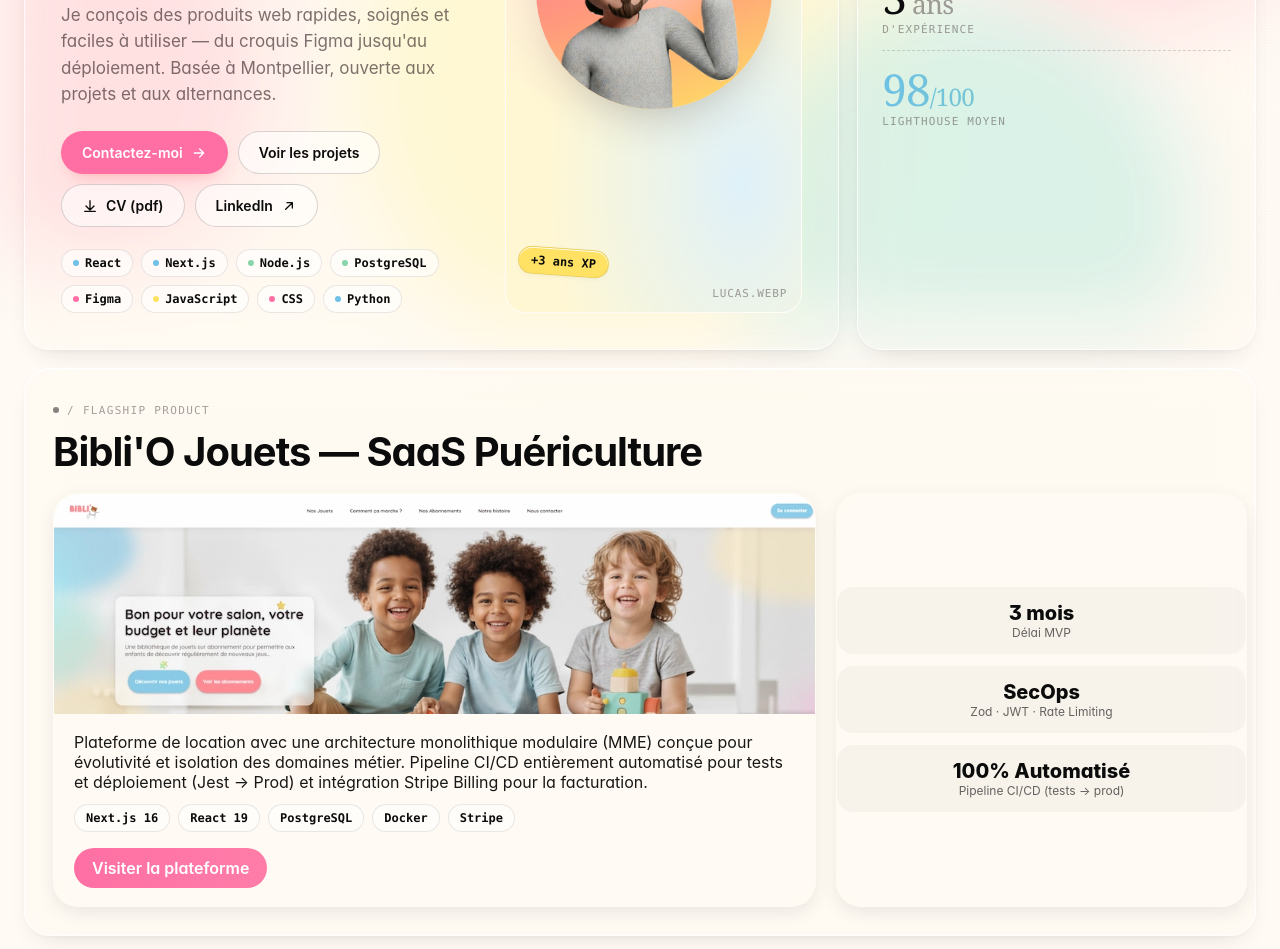
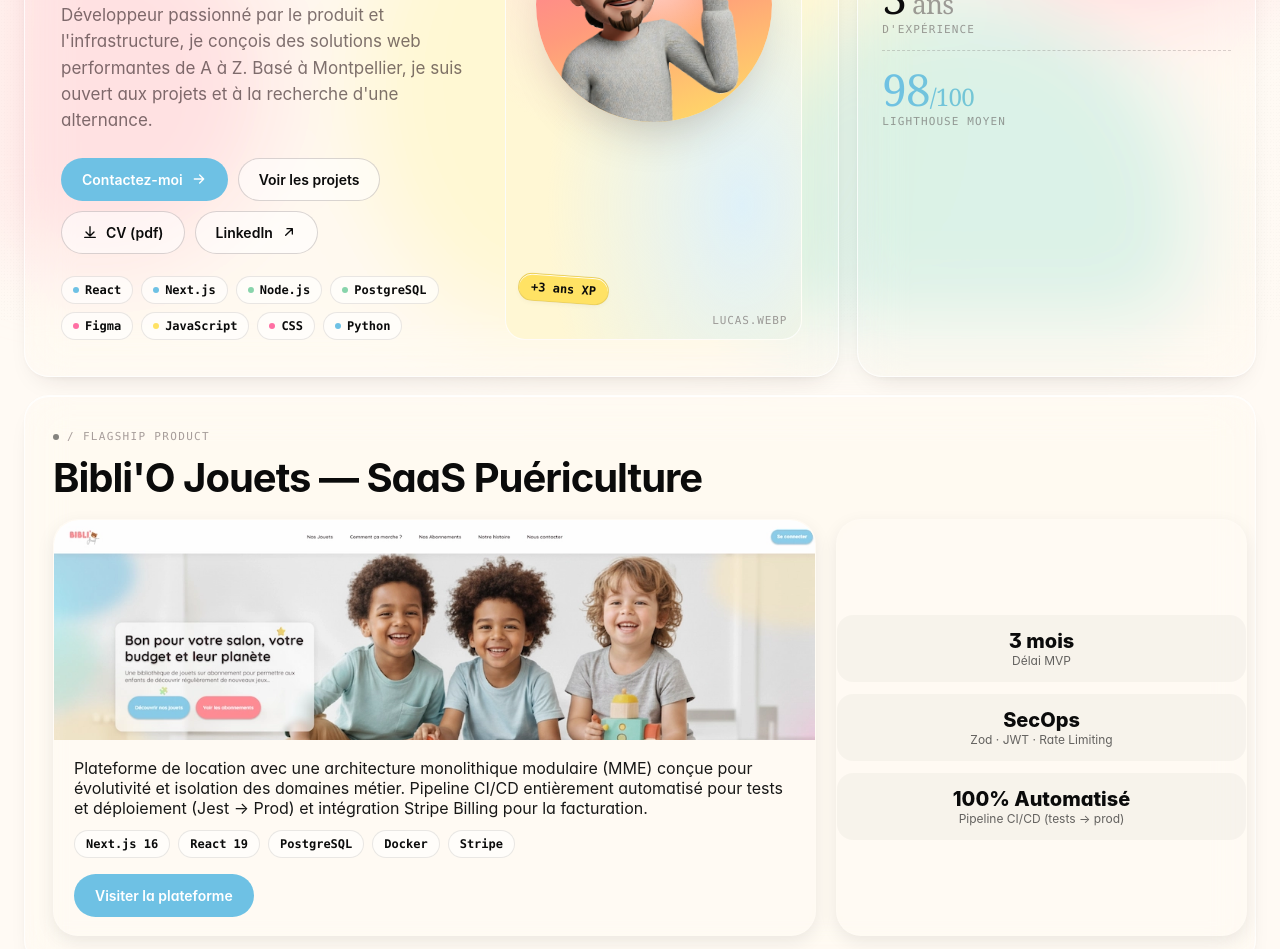
Before and after one commit to LucasPlebani/lucas_portfolio, a Next.js app: page / in a window 1280 px wide. Shown: the part 480-1429 px from the top of the page. Built offline with nearby package versions, Linux system fonts and the light colour scheme.

Commit message:
Change Btn / Hero / title

```diff
--- a/src/app/layout.js
+++ b/src/app/layout.js
@@ -29,8 +29,8 @@
 });
 
 export const metadata = {
-  title: "Create Next App",
-  description: "Generated by create next app",
+  title: "Portfolio de Lucas Plebani - Développeur Full Stack",
+  description: "Découvrez le portfolio de Lucas Plebani, développeur Full Stack passionné par la création de solutions web performantes. Explorez ses projets, compétences et expériences dans le développement web, avec une expertise en React, Next.js et Node.js. Basé à Montpellier, Lucas est ouvert aux opportunités professionnelles et à la collaboration sur des projets innovants.",
 };
 
 export default function RootLayout({ children }) {
--- a/src/components/Contact.js
+++ b/src/components/Contact.js
@@ -108,7 +108,7 @@
             <textarea id="f-msg" rows="5" placeholder="Parlez-moi de votre projet, du timing, du budget approximatif…" value={form.message} onChange={(e) => setField("message", e.target.value)} disabled={isLoading} />
             <span className="field-hint">{errors.message}</span>
           </div>
-          <button type="submit" className="btn btn-pink" disabled={isLoading} style={{ opacity: isLoading ? 0.7 : 1 }}>
+          <button type="submit" className="btn btn-blue" disabled={isLoading} style={{ opacity: isLoading ? 0.7 : 1 }}>
             {isLoading ? "Envoi en cours..." : "Envoyer le message"} <Icon name="arrow" />
           </button>
         </form>
--- a/src/components/FlagshipProject.js
+++ b/src/components/FlagshipProject.js
@@ -34,7 +34,7 @@
             </div>
             <div className="flagship-actions">
               {p.live && p.live !== "#" && p.live !== "" ? (
-                <a className="flagship-cta" href={p.live} target="_blank" rel="noreferrer">Visiter la plateforme</a>
+                <a className="cta btn btn-blue" href={p.live} target="_blank" rel="noreferrer">Visiter la plateforme</a>
               ) : null}
             </div>
           </div>
--- a/src/components/Hero.js
+++ b/src/components/Hero.js
@@ -18,11 +18,10 @@
           <br /><span style={{ fontSize: "0.5em", fontWeight: 500, color: "var(--ink-soft)", letterSpacing: "-0.01em" }}>React · Next.js · Node.js</span>
         </h1>
         <p className="hero-sub">
-          Je conçois des produits web rapides, soignés et faciles à utiliser — du croquis Figma jusqu'au déploiement.
-          Basée à Montpellier, ouverte aux projets et aux alternances.
+          Développeur passionné par le produit et l'infrastructure, je conçois des solutions web performantes de A à Z. Basé à Montpellier, je suis ouvert aux projets et à la recherche d'une alternance.
         </p>
         <div className="hero-cta">
-          <button className="btn btn-pink" onClick={onContact}>
+          <button className="btn btn-blue" onClick={onContact}>
             Contactez-moi <Icon name="arrow" />
           </button>
           <a className="btn btn-ghost" href="#projects" onClick={(e) => {
--- a/src/components/style/Icon.css
+++ b/src/components/style/Icon.css
@@ -27,7 +27,7 @@
 .btn-pink:hover { background: #ff7984; }
 .btn-blue {
   background: var(--blue);
-  color: var(--ink);
+  color: #ffffff;
 }
 .btn-blue:hover { background: #5cb6dd; }
 .btn-ghost {
```
